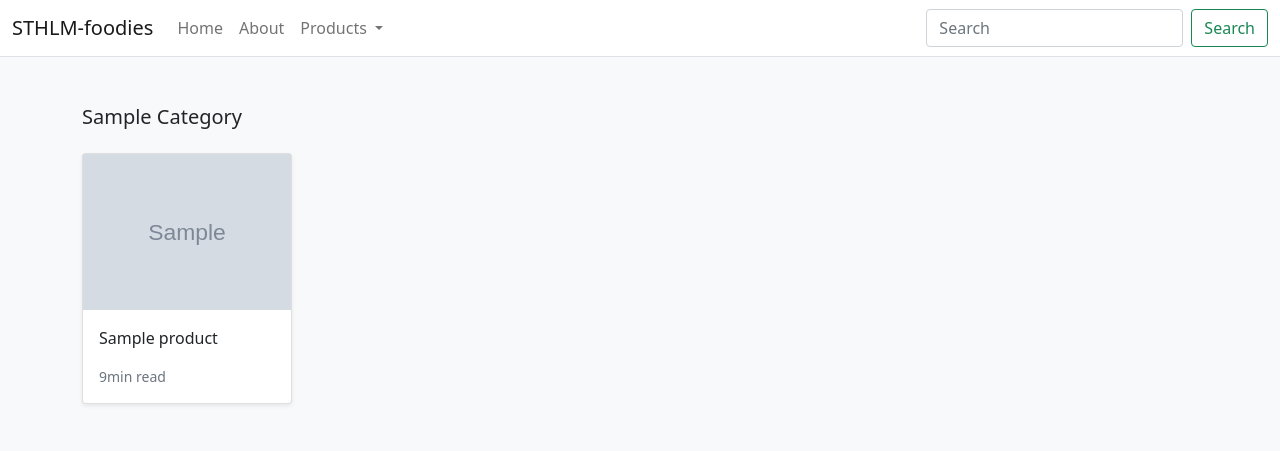
After one commit to Code-Institute-Submissions/fdasabino-fullstack_toolkit, a Django app: a page that uses templates/store/nav.html in a window 1280 px wide. The commit adds this page. Shown: the top 451 px of the page. Run offline with Django 3.2, Linux system fonts and the light colour scheme; tables that the repository leaves empty hold one stand-in row (values such as "Sample post"); grey boxes marked "Sample" are stand-in pictures.

Commit message:
add category pages for products and dinamically link pages

```diff
--- a/store/models.py
+++ b/store/models.py
@@ -1,5 +1,6 @@
 from django.db import models
 from django.contrib.auth.models import User
+from django.urls import reverse
 
 
 class Category(models.Model):
@@ -8,6 +9,9 @@ class Category(models.Model):
 
     class Meta:
         verbose_name_plural = 'categories'
+
+    def get_absolute_url(self):
+        return reverse('store:category_list', args=[self.slug])
 
     def __str__(self):
         return self.name
@@ -33,5 +37,8 @@ class Product(models.Model):
         verbose_name_plural = 'Products'
         ordering = ('-created',)
 
+    def get_absolute_url(self):
+        return reverse('store:product_detail', args=[self.slug])
+
     def __str__(self):
         return self.title
--- a/store/urls.py
+++ b/store/urls.py
@@ -6,4 +6,6 @@ app_name = 'store'
 urlpatterns = [
     path('', views.all_products, name='all_products'),
     path('item/<slug:slug>/', views.product_detail, name='product_detail'),
+    path('search/<slug:category_slug>/',
+         views.category_list, name='category_list'),
 ]
--- a/store/views.py
+++ b/store/views.py
@@ -16,3 +16,9 @@ def all_products(request):
 def product_detail(request, slug):
     product = get_object_or_404(Product, slug=slug, in_stock=True)
     return render(request, 'store/products/detail.html', {'product': product})
+
+
+def category_list(request, category_slug):
+    category = get_object_or_404(Category, slug=category_slug)
+    products = Product.objects.filter(category=category)
+    return render(request, 'store/products/category.html', {'category': category, 'products': products})
--- a/templates/store/nav.html
+++ b/templates/store/nav.html
@@ -19,7 +19,6 @@
                                 Products
                             </a>
                             <ul class="dropdown-menu" aria-labelledby="navbarDropdown">
-                                <li><a class="dropdown-item" href="{% url "store:all_products" %}">All</a></li>
                                 {% for c in categories %}
                                 <li {% if category.slug == c.slug %}class="selected" {% endif %}>
                                     <a class="dropdown-item" href="{{ c.get_absolute_url }}">{{ c.name|title }}</a>
--- /dev/null
+++ b/templates/store/products/category.html
@@ -0,0 +1,32 @@
+{% extends "../base.html" %} {% load static %} {% block title %} {% if category %}{{ category.name }}{% else
+%}Products{% endif %} {% endblock %} {% block content %}
+
+<main>
+  <div class="album py-5 bg-light">
+    <div class="container">
+      <div class="pb-3 h5">{{category.name|title}}</div>
+      <div class="row row-cols-1 row-cols-sm-2 row-cols-md-5 g-3">
+        {% for product in products %}
+
+        <div class="col">
+          <div class="card shadow-sm">
+            <img class="img-fluid" alt="Responsive image" src="{{ product.image.url }}" />
+
+            <div class="card-body">
+              <p class="card-text">
+                <a class="text-dark text-decoration-none" href="{{ product.get_absolute_url }}">{{ product.title }}</a>
+              </p>
+              <div class="d-flex justify-content-between align-items-center">
+                <small class="text-muted">9min read</small>
+              </div>
+            </div>
+          </div>
+        </div>
+
+        {% endfor %}
+      </div>
+    </div>
+  </div>
+</main>
+
+{% endblock %}
```
Also changed, not shown: templates/store/home.html (+0 -20 lines), media/images/placeholder_RuzN2oU.png (added).
